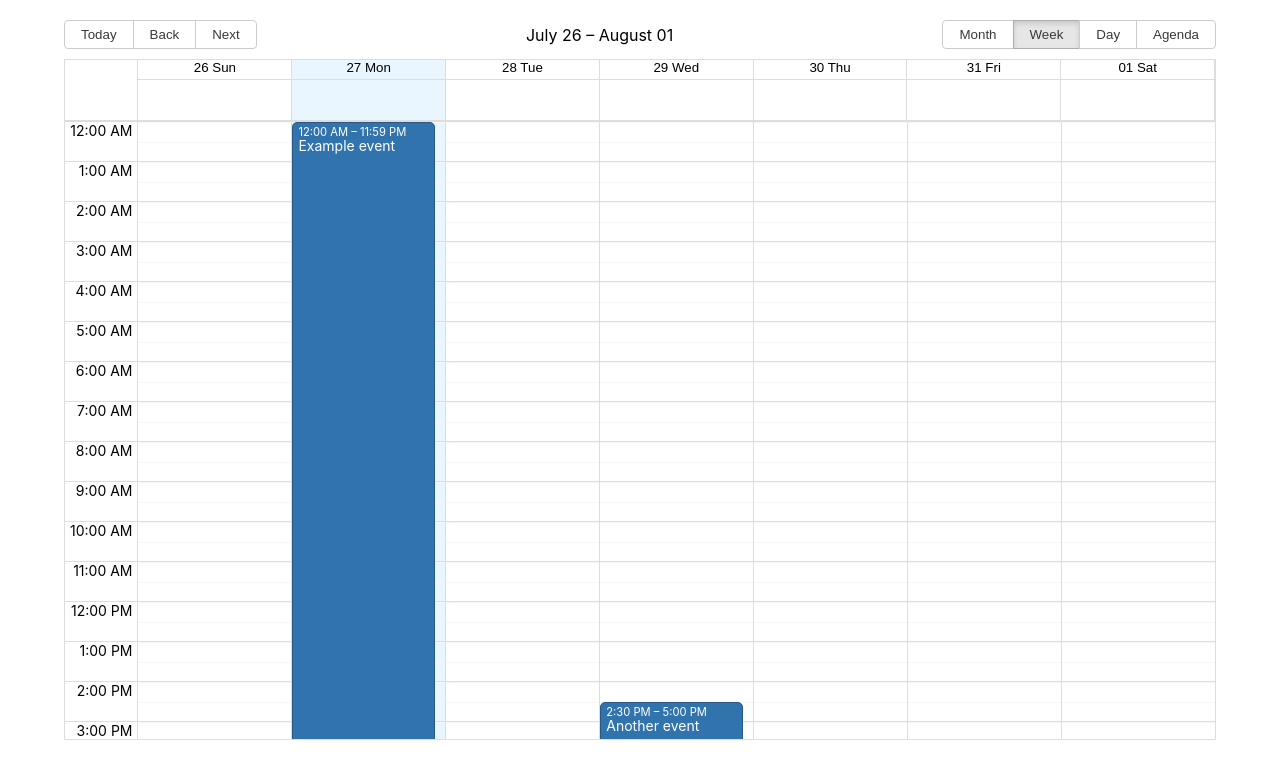
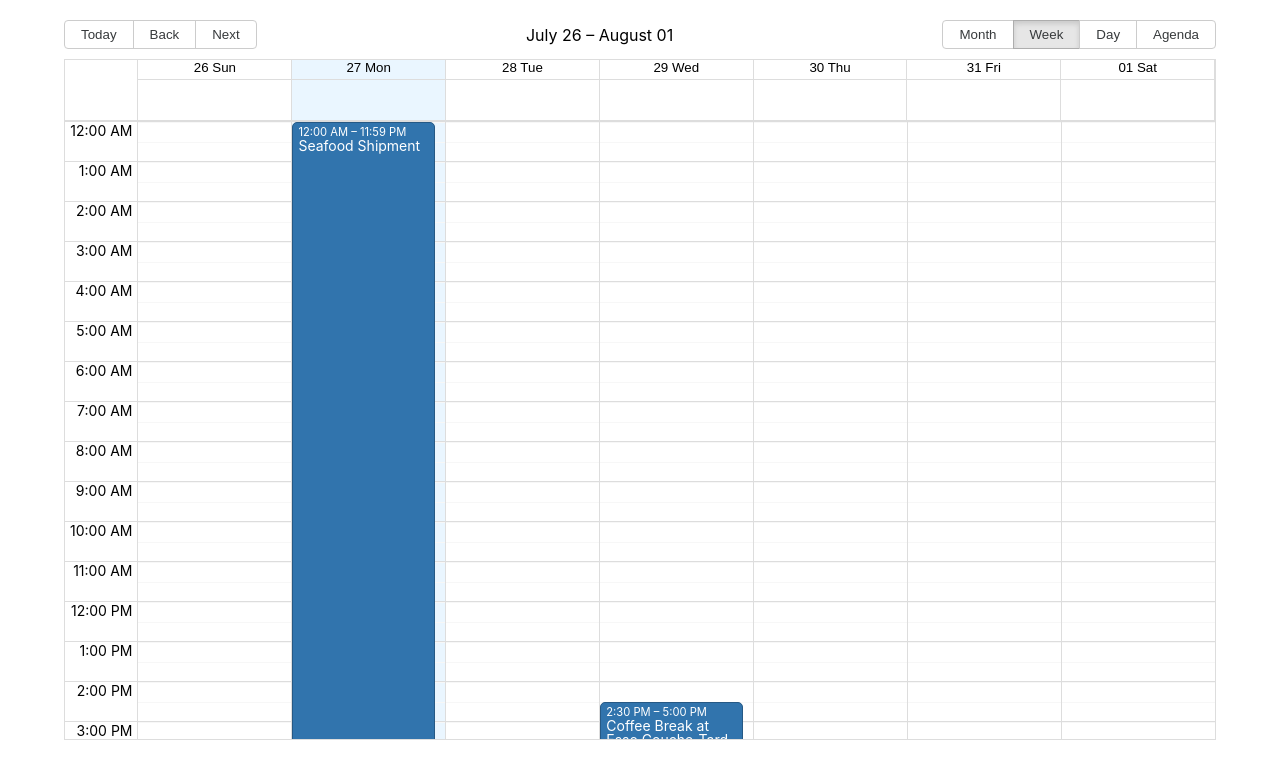
Before and after one commit to conste11ations/dispatcher-task-scheduler, a React (Create React App) app: page / in a window 1280 px wide. Shown: the top 778 px of the page. Built offline with nearby package versions, Linux system fonts and the light colour scheme.

Commit message:
add new fields to starter data

```diff
--- a/src/App.tsx
+++ b/src/App.tsx
@@ -11,9 +11,9 @@ export interface Event {
   title: string;
   start: Date;
   end: Date;
-  resource?: string;
-  eventType?: string;
-  location?: string;
+  resource: string;
+  eventType: string;
+  location: string;
 }
 
 const localizer = momentLocalizer(moment);
@@ -58,8 +58,12 @@ function App() {
 
   const handleSelect = ({ start, end, slots = [start, end], action = 'click' }: { start: any, end: any, slots: Date[] | string[], action: string }) => {
     const title = window.prompt('New Event name')
+    // to change the following 3 var
+    const resource = "Jim";
+    const eventType = "Dropoff";
+    const location = "Temp location"
     if (title)
-      setEvents({ events: [...events.events, { start, end, title }] });
+      setEvents({ events: [...events.events, { start, end, title, resource, eventType, location }] });
     console.log(start, end, title)
   }
 
--- a/src/constants/events.tsx
+++ b/src/constants/events.tsx
@@ -5,12 +5,18 @@ export const defaultEventsState = {
     {
       start: moment().startOf("day").toDate(),
       end: moment().endOf("day").toDate(),
-      title: "Example event"
+      title: "Seafood Shipment",
+      resource: "Mary",
+      eventType: "Pickup",
+      location: "10 York St, Toronto, ON M5J 2L9"
     },
     {
       start: moment().add(2, "days").startOf("day").add(14.5, "hours").toDate(),
       end: moment().add(2, "days").startOf("day").add(17, "hours").toDate(),
-      title: "Another event"
+      title: "Coffee Break at Esso Couche-Tard",
+      resource: "Bill",
+      eventType: "Other",
+      location: "3440 St Laurent Blvd, Montreal, Quebec H2X 2T9"
     }
   ]
 };
```
Also changed, not shown: src/components/Form.tsx (+6 -6 lines).
